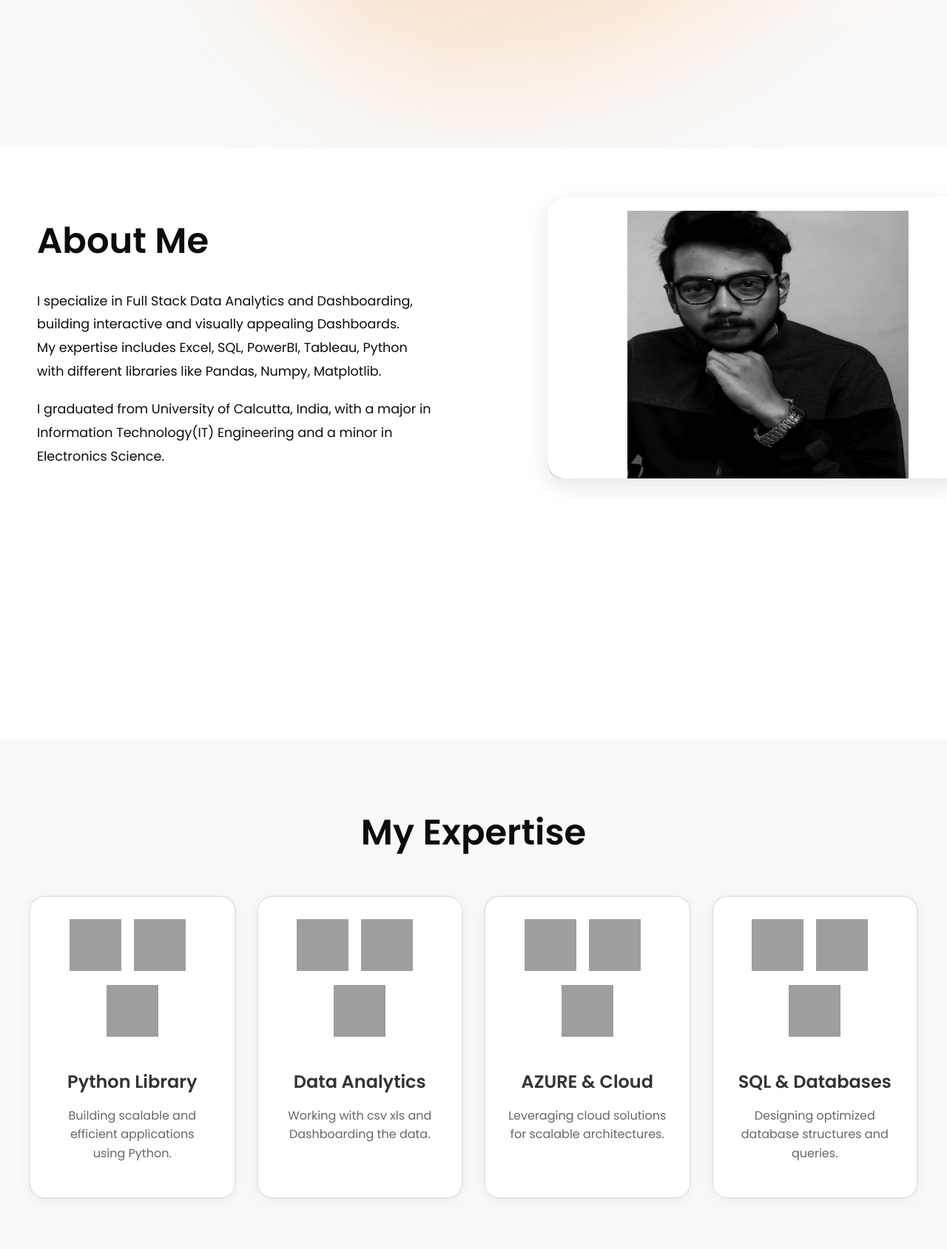
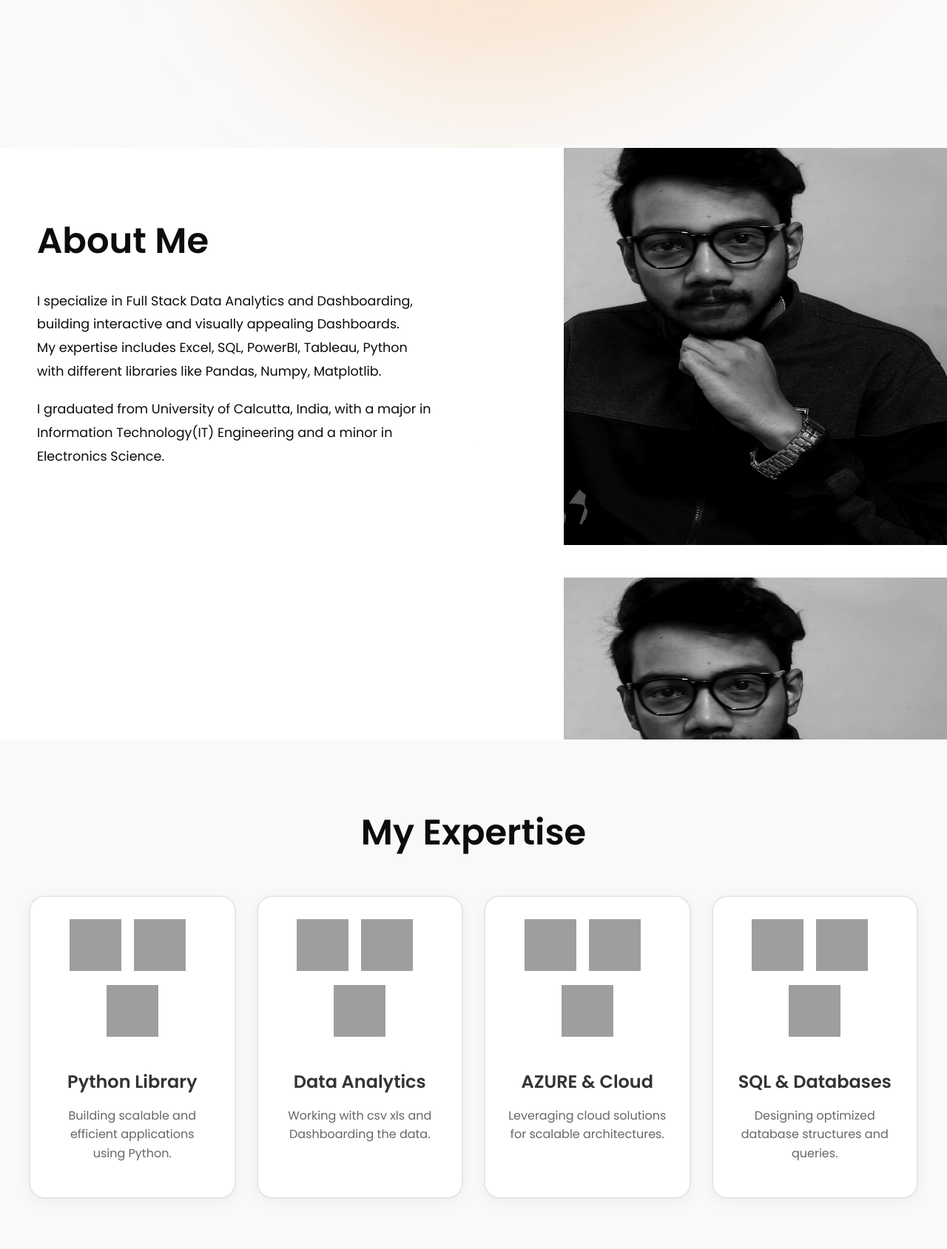
Before and after one commit to Naskar-Sayan/portfolio, a Flask app: page / in a window 1280 px wide. Shown: the part 720-2409 px from the top of the page at 74% size. Run offline with Flask 3, Linux system fonts and the light colour scheme; parts of the project's set-up code (start-up, migrations or seed data) failed here and were passed over; grey boxes are pictures that could not be loaded.

Commit message:
Update styles.css

```diff
--- a/static/css/styles.css
+++ b/static/css/styles.css
@@ -172,53 +172,60 @@ section {
     color: var(--text-color);
 }
 
-/* Right side photo tile */
 .photo-tile {
-    width: 100%;  /* Slightly reduced width */
+    width: 100%;
     height: 380px;
-    border-radius: 20px;
+    margin-left: 50px;
+
+    /* ❌ REMOVE visual styling */
+    background: none;
+    box-shadow: none;
+    border-radius: 0;
+
+    display: flex;
+    align-items: center;
+    justify-content: center;
+}
+
+}
+
+.photo-wrapper {
+    position: relative;
+    width: 100%;
+    height: 100%;
+
+    border-radius: 28px;
     overflow: hidden;
-    background: var(--tile-bg, rgba(255, 255, 255, 0.95));
-    box-shadow: 0 10px 30px rgba(0, 0, 0, 0.1);
-    margin-left: 50px;  /* Pull slightly towards text */
-}
-
-.photo-wrapper {
-    position: relative;
-    width: 100%;
-    height: 380px;
-
-    /* Soft rounded shape, not decorative */
-    border-radius: 22px;
-    overflow: hidden;
-
-    /* Very subtle separation from background */
-    background: rgba(255, 255, 255, 0.02);
-
-    /* Professional depth (not dramatic) */
+
+    /* Deep, calm, premium background */
+    background: linear-gradient(
+        145deg,
+        rgba(255,255,255,0.04),
+        rgba(0,0,0,0.85)
+    );
+
+    /* Real elegance comes from restraint */
     box-shadow:
-        0 18px 40px rgba(0, 0, 0, 0.55),
-        inset 0 0 0 1px rgba(255, 255, 255, 0.03);
-}
+        0 25px 60px rgba(0,0,0,0.65),
+        inset 0 0 0 1px rgba(255,255,255,0.04);
+}
+
 
 /* Image styling */
 .photo-wrapper img {
     width: 100%;
     height: 100%;
 
-    /* Key decision: full image, no crop */
     object-fit: contain;
     object-position: center;
 
-    /* Calm editorial tone */
-    filter: grayscale(100%) contrast(1.05) brightness(0.97);
-
-    /* Slight optical breathing room */
-    padding: 18px;
-
-    /* No animation needed for elegance */
+    padding: 22px;
+
+    filter: grayscale(100%) contrast(1.06) brightness(0.96);
+
     display: block;
 }
+
 
 
 /* Mobile Responsive */
```
